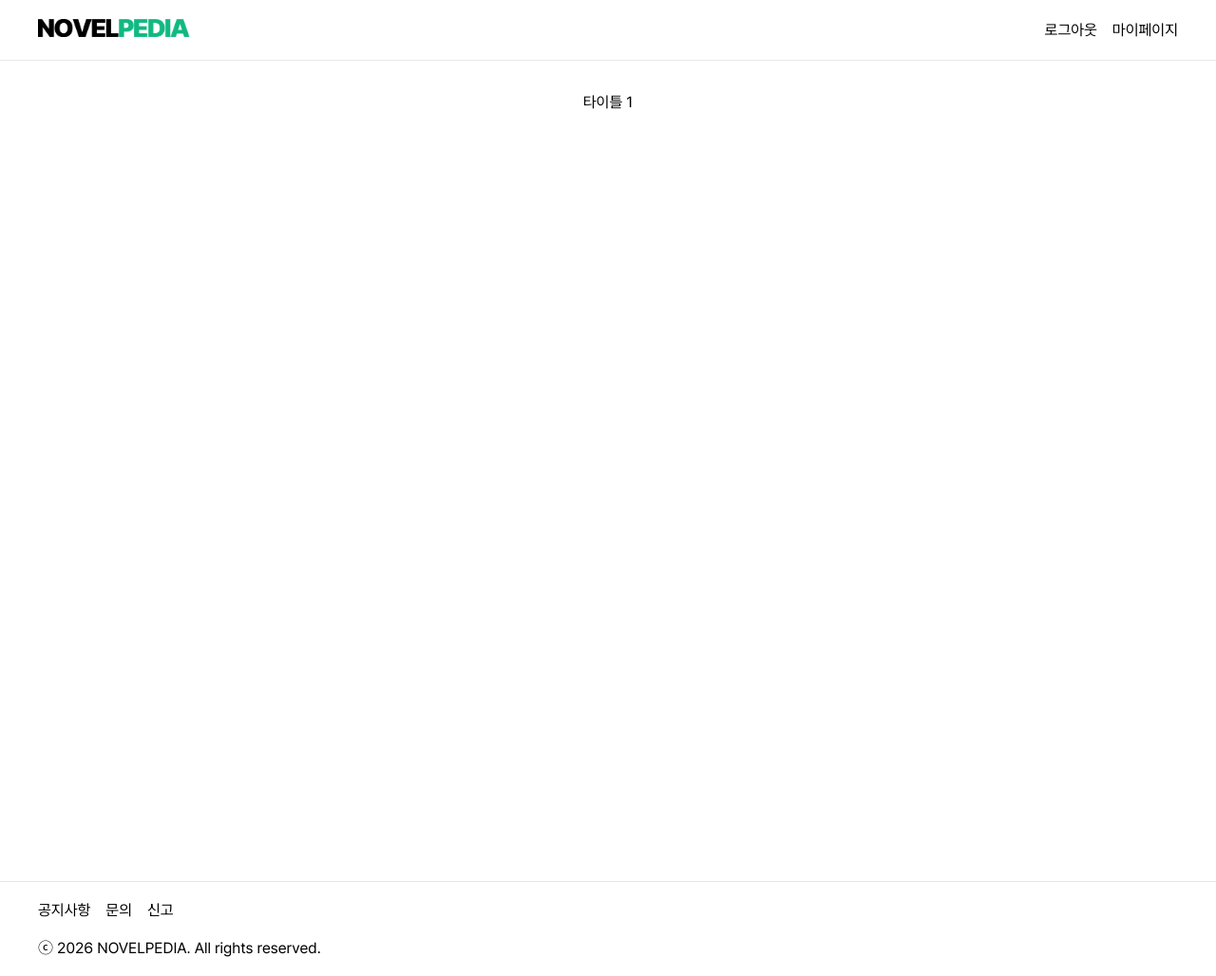
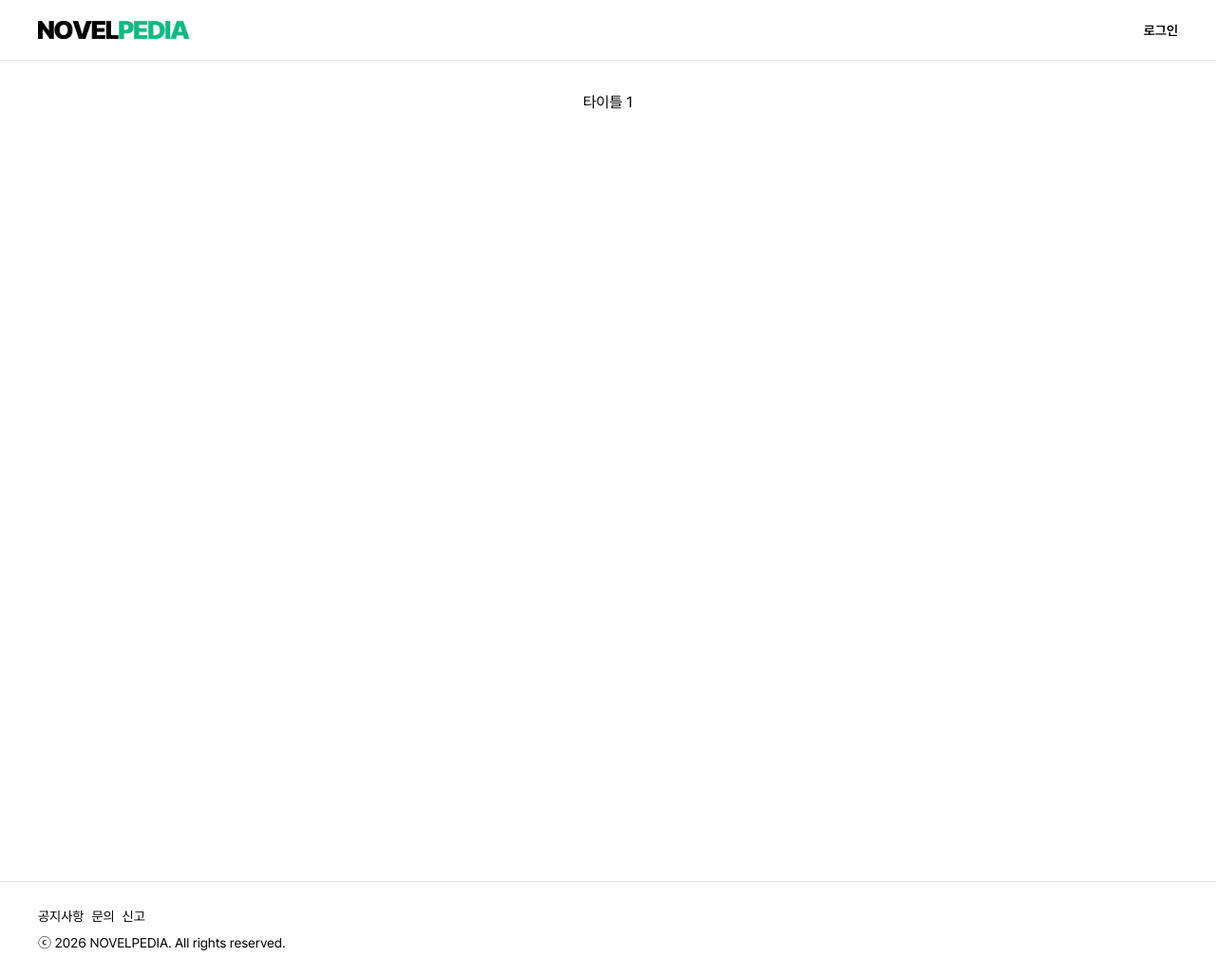
Before and after one commit to Leewonno/novelpedia_next, a Next.js app: page /n/1 in a window 1280 px wide. Shown: the whole page at 95% size. Built offline with nearby package versions, Linux system fonts and the light colour scheme.

Commit message:
feat : header login link, footer font size

```diff
--- a/src/features/nav/Footer/index.tsx
+++ b/src/features/nav/Footer/index.tsx
@@ -3,13 +3,13 @@ import Link from "next/link";
 export function Footer() {
   return (
     <footer className="w-full flex justify-center h-25 border-t border-gray-200">
-      <div className="w-300 h-full flex flex-col justify-center gap-4">
-        <div className="flex gap-4">
+      <div className="w-300 h-full flex flex-col justify-center gap-2">
+        <div className="flex gap-2 text-sm">
           <Link href={"/"}>공지사항</Link>
           <Link href={"/"}>문의</Link>
           <Link href={"/"}>신고</Link>
         </div>
-        <div>ⓒ 2026 NOVELPEDIA. All rights reserved.</div>
+        <div className="text-sm">ⓒ 2026 NOVELPEDIA. All rights reserved.</div>
       </div>
     </footer>
   );
--- a/src/features/nav/Header/index.tsx
+++ b/src/features/nav/Header/index.tsx
@@ -2,7 +2,7 @@ import Link from "next/link";
 import { Logo } from "@/shared/components/Logo";
 
 export function Header() {
-  const isLogin = true;
+  const isLogin = false;
   return (
     <header className="w-full h-16 flex justify-center items-center px-4 border-b border-gray-200">
       <div className="w-300 flex justify-between">
@@ -11,8 +11,14 @@ export function Header() {
             <Logo />
           </Link>
         </div>
-        <div className="flex gap-4">
-          {isLogin ? <div>로그아웃</div> : <div>로그인</div>}
+        <div className="flex gap-4 text-sm">
+          {isLogin ? (
+            <div>로그아웃</div>
+          ) : (
+            <Link className="font-semibold" href={"/login"}>
+              로그인
+            </Link>
+          )}
           {isLogin ? <div>마이페이지</div> : <></>}
         </div>
       </div>
```
